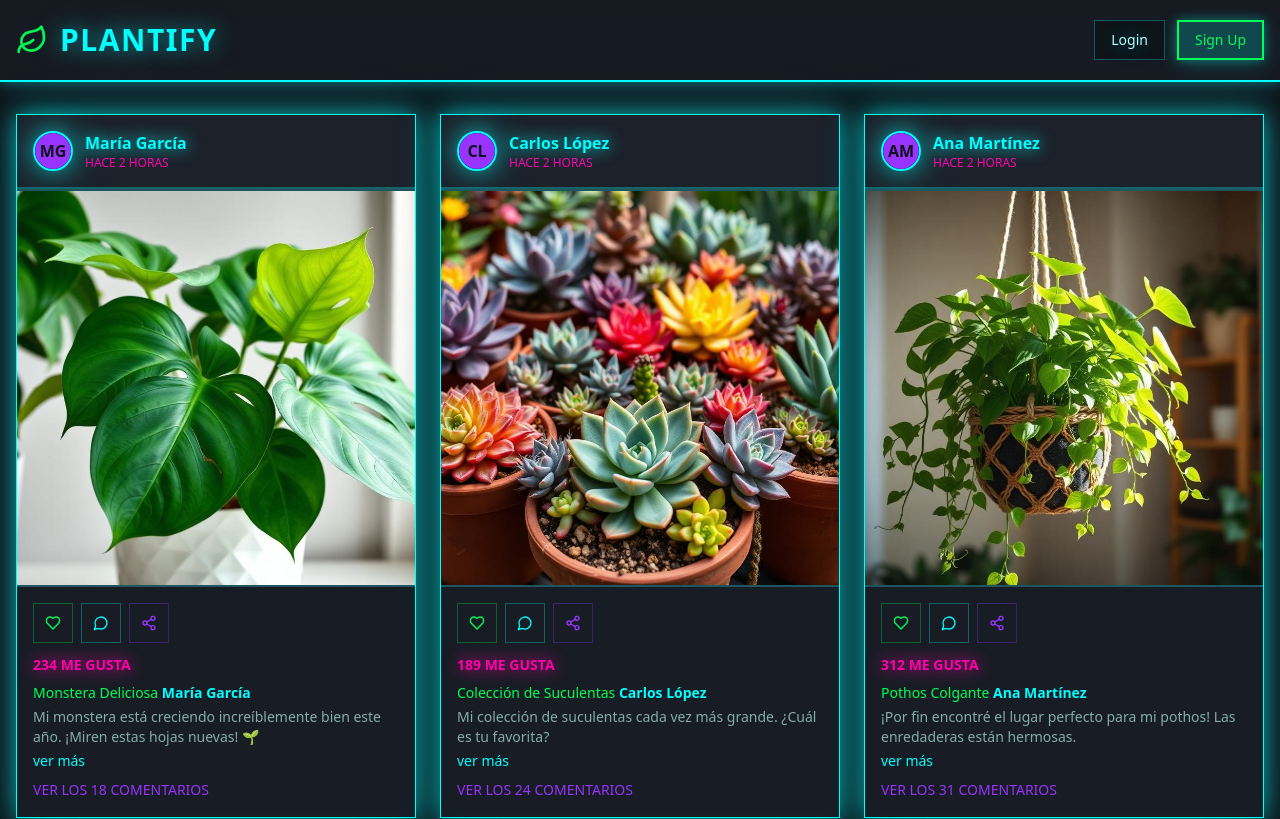
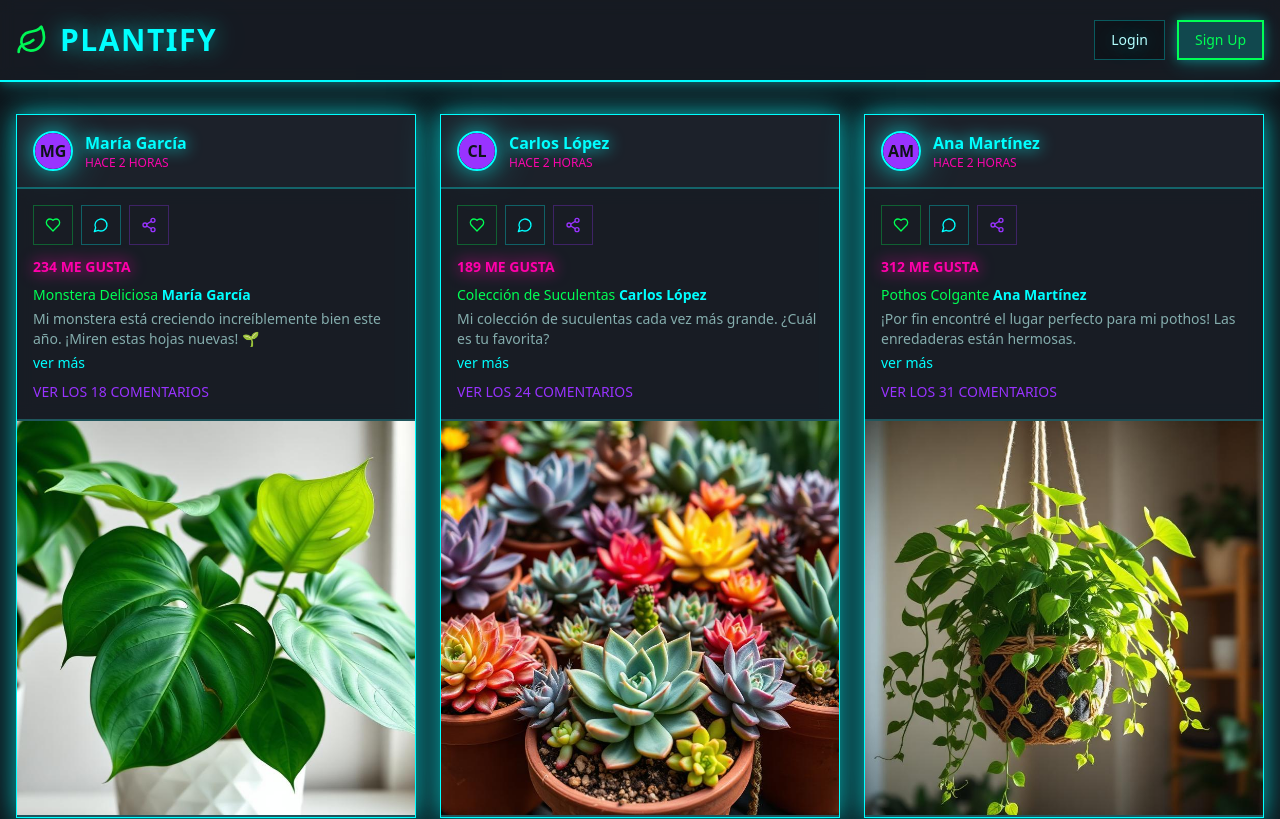
Before and after one commit to AlexFusterUCVMaster/plantify-feed, a React (Vite) app: page / in a window 1280 px wide. Shown: the top 819 px of the page. Built offline with nearby package versions, Linux system fonts and the light colour scheme; the HTML template or start-up script is replaced by a standard one.

Commit message:
Code edited in Lovable Code Editor
Edited UI in Lovable

```diff
--- a/src/components/PlantCard.tsx
+++ b/src/components/PlantCard.tsx
@@ -44,14 +44,6 @@ const PlantCard = ({
           <p className="font-bold text-primary drop-shadow-[0_0_8px_hsl(180_100%_50%)]">{userName}</p>
           <p className="text-xs text-secondary">HACE 2 HORAS</p>
         </div>
-      </div>
-
-      <div className="aspect-square overflow-hidden bg-muted border-y-2 border-primary/20 relative">
-        <img
-          src={image}
-          alt={plantName}
-          className="h-full w-full object-cover transition-all duration-500 group-hover:scale-110 group-hover:brightness-110"
-        />
       </div>
 
       <div className="p-4 bg-card/50 backdrop-blur">
@@ -111,6 +103,13 @@ const PlantCard = ({
           </Link>
         )}
       </div>
+      <div className="aspect-square overflow-hidden bg-muted border-y-2 border-primary/20 relative">
+        <img
+          src={image}
+          alt={plantName}
+          className="h-full w-full object-cover transition-all duration-500 group-hover:scale-110 group-hover:brightness-110"
+        />
+      </div>
     </Card>
   );
 };
```
